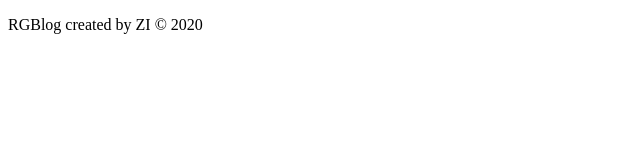
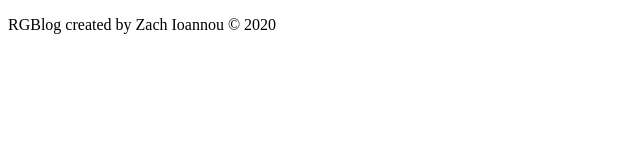
Before and after one commit to zachion/RGBlog, a Gatsby site: page /components/footer in a window 1280 px wide. Shown: the whole page, without its empty margins (0-640 px from the left). Built offline with nearby package versions, Linux system fonts and the light colour scheme; Gatsby itself is replaced by a stand-in of ours.

Commit message:
added graphql

```diff
--- a/gatsby-config.js
+++ b/gatsby-config.js
@@ -5,5 +5,9 @@
  */
 
 module.exports = {
+  siteMetadata: {
+    title: "Full-Stack Bootcamp!",
+    author: "Zach Ioannou",
+  },
   plugins: ["gatsby-plugin-sass"],
 }
--- a/src/pages/components/footer.js
+++ b/src/pages/components/footer.js
@@ -1,9 +1,20 @@
 import React from "react"
+import { graphql, useStaticQuery } from "gatsby"
 
 const Footer = () => {
+  const data = useStaticQuery(graphql`
+    query {
+      site {
+        siteMetadata {
+          author
+        }
+      }
+    }
+  `)
+
   return (
     <footer>
-      <p>RGBlog created by ZI © 2020</p>
+      <p>RGBlog created by {data.site.siteMetadata.author} © 2020</p>
     </footer>
   )
 }
```
Also changed, not shown: src/pages/components/header.js (+12 -2 lines).
